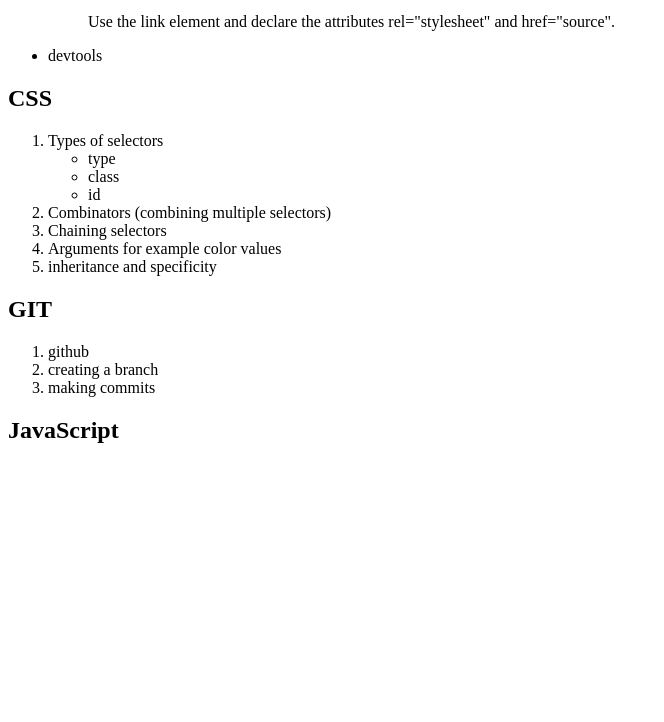
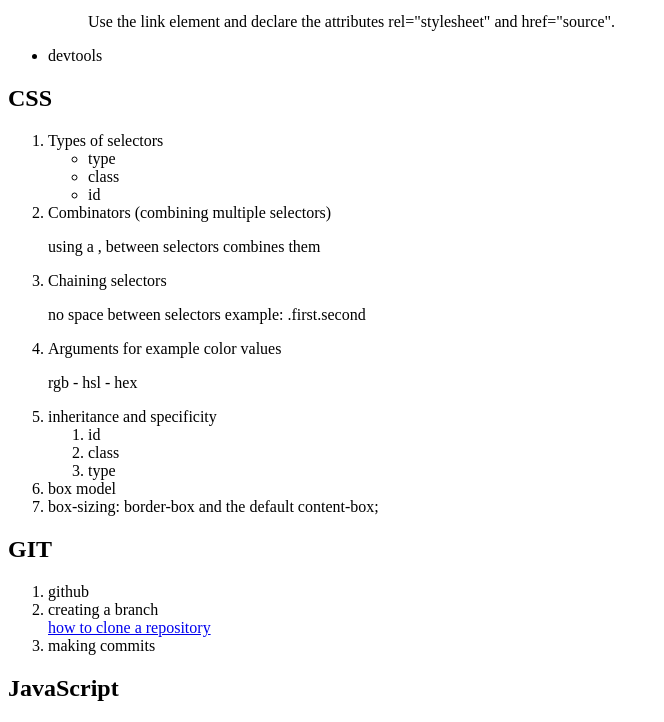
Before and after one commit to TimVH1992/learned, a plain HTML site: page index.html in a window 1280 px wide. Shown: the part 456-1178 px from the top of the page, without its empty margins (0-664 px from the left). Before the commit the page ends 920 px from the top, so only its background shows below. Drawn offline with Linux system fonts and the light colour scheme.

Commit message:
Add box model and border box to css list

```diff
--- a/index.html
+++ b/index.html
@@ -32,15 +32,26 @@
                 </ul>
             </li>
             <li>Combinators (combining multiple selectors)</li>
+            <p>using a , between selectors combines them</p>
             <li>Chaining selectors</li>
+            <p>no space between selectors example: .first.second</p>
             <li>Arguments for example color values</li>
+            <p>rgb - hsl - hex</p>
             <li>inheritance and specificity</li>
+            <ol>
+                <li>id</li>
+                <li>class</li>
+                <li>type</li>
+            </ol>
+            <li>box model</li>
+            <li>box-sizing: border-box and the default content-box;</li>
         </ol>
 
     <h2>GIT</h2>
         <ol>
             <li>github</li>
             <li>creating a branch</li>
+                <a href="https://docs.github.com/en/repositories/creating-and-managing-repositories/cloning-a-repository">how to clone a repository</a>
             <li>making commits</li>
         </ol>
     <h2>JavaScript</h2>
```
